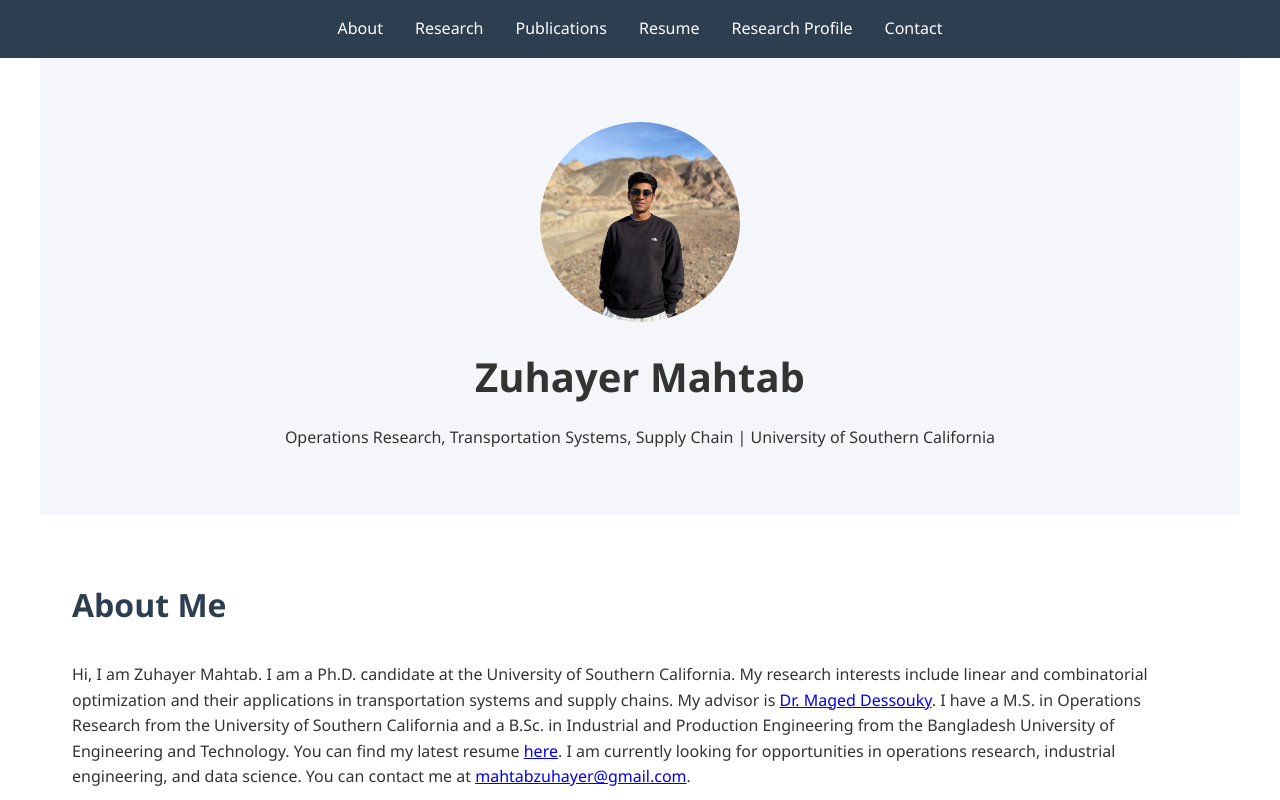
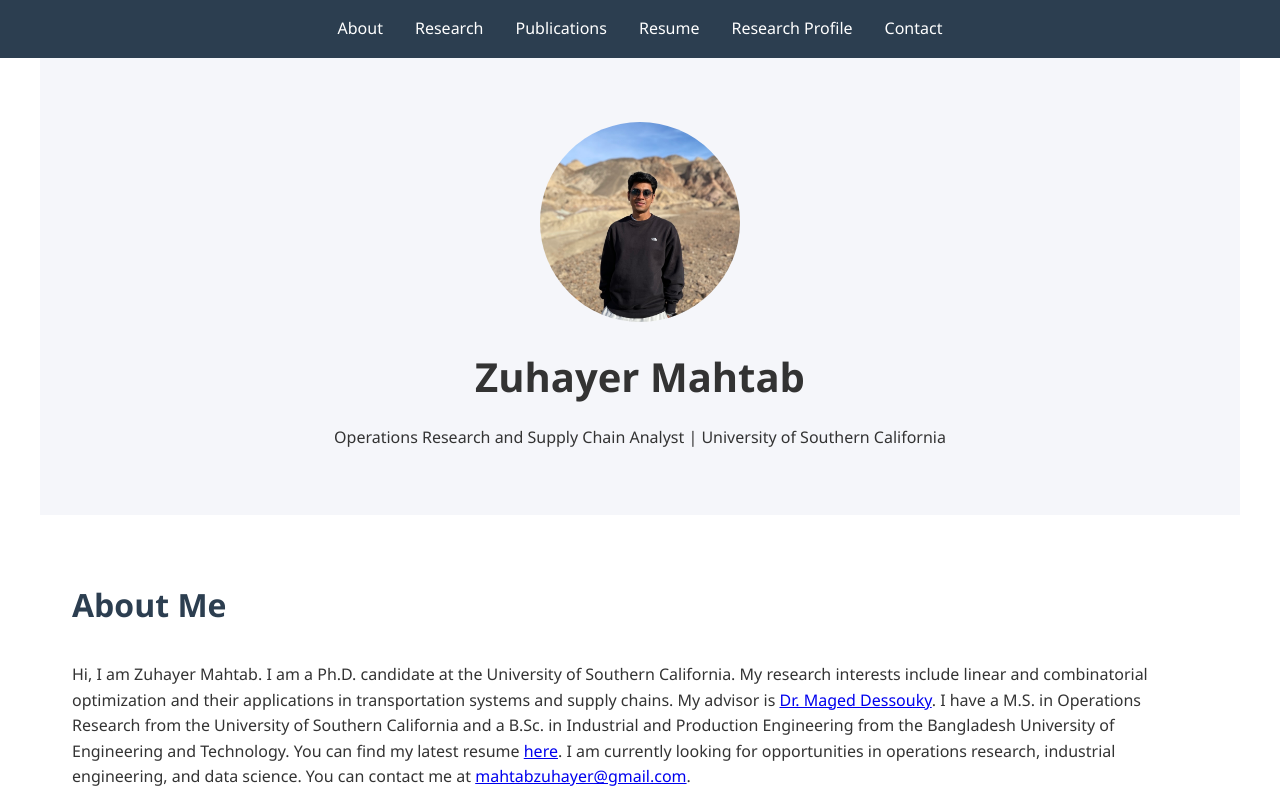
Before and after one commit to zuhayermahtab/zuhayermahtab.github.io, a plain HTML site: page index.html in a window 1280 px wide. Shown: the top 800 px of the page. Drawn offline with Linux system fonts and the light colour scheme.

Commit message:
fixed title

```diff
--- a/index.html
+++ b/index.html
@@ -3,7 +3,7 @@
 <head>
     <meta charset="UTF-8">
     <meta name="viewport" content="width=device-width, initial-scale=1.0">
-    <title>Your Name - Academic Portfolio</title>
+    <title>Zuhayer Mahtab - Portfolio</title>
     <style>
         * {
             margin: 0;
@@ -114,7 +114,7 @@
     <section id="hero">
         <img src="profile_pic.jpeg" alt="Your Profile Picture" class="profile-img">
         <h1>Zuhayer Mahtab</h1>
-        <p>Operations Research, Transportation Systems, Supply Chain | University of Southern California</p>
+        <p>Operations Research and Supply Chain Analyst | University of Southern California</p>
     </section>
 
     <section id="about">
```
